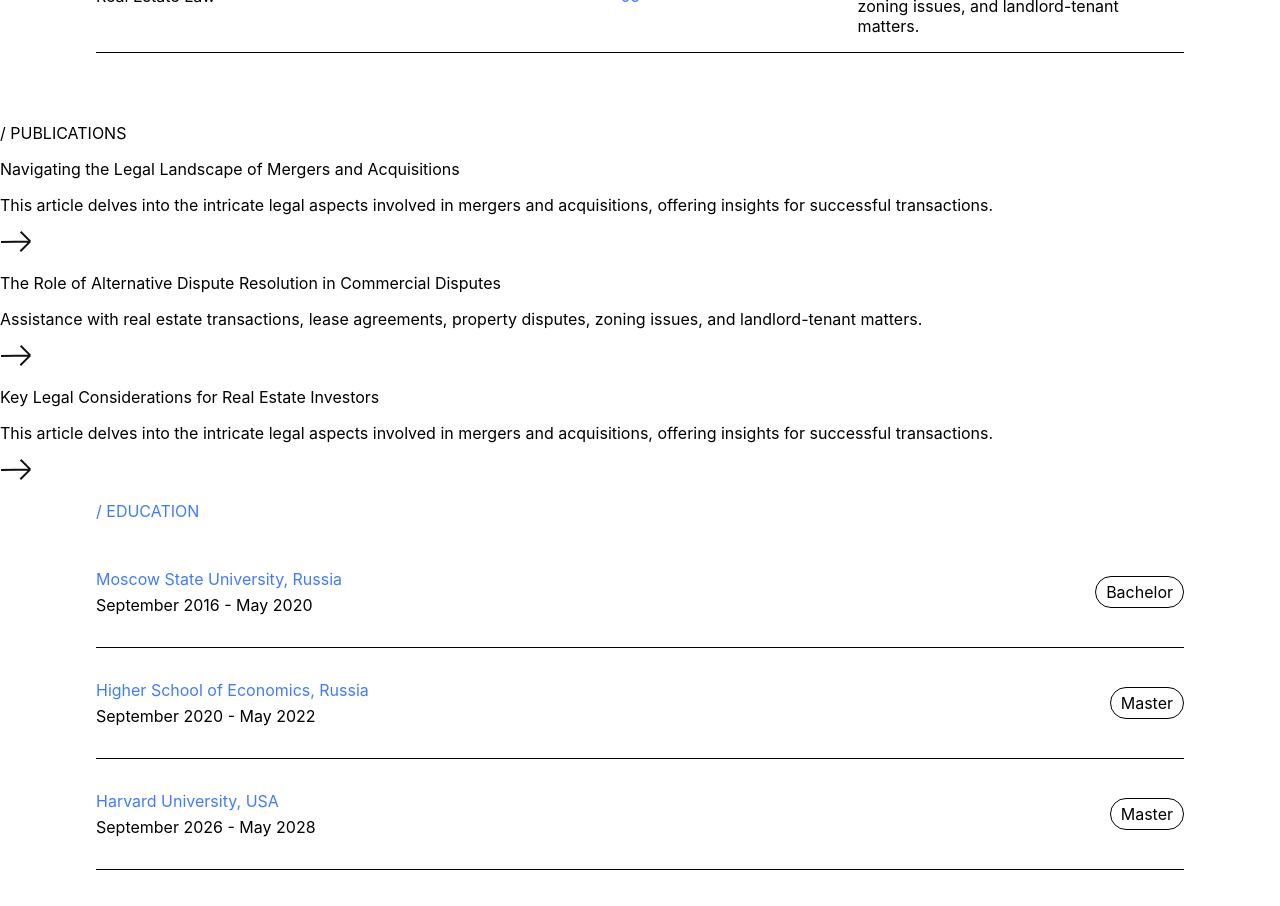
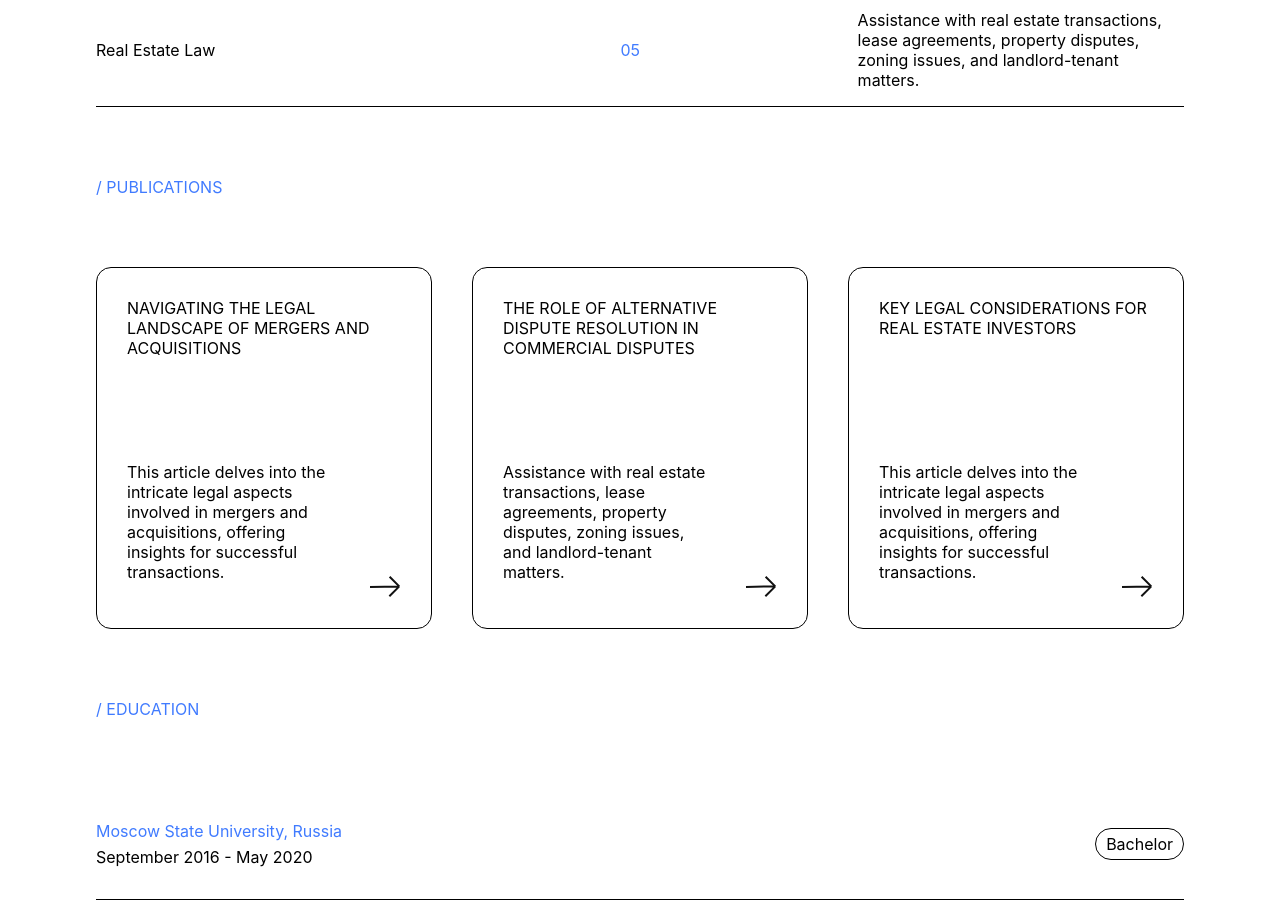
Before and after one commit to avocardiojam/luv, a React (Create React App) app: page / in a window 1280 px wide. Shown: the part 940-1846 px from the top of the page. Built offline with nearby package versions, Linux system fonts and the light colour scheme.

Commit message:
add fonts

```diff
--- a/public/index.html
+++ b/public/index.html
@@ -9,6 +9,9 @@
       name="description"
       content="Web site created using create-react-app"
     />
+    <link rel="preconnect" href="https://fonts.googleapis.com">
+    <link rel="preconnect" href="https://fonts.gstatic.com" crossorigin>
+    <link href="https://fonts.googleapis.com/css2?family=Poppins:ital,wght@0,100;0,200;0,300;0,400;0,500;0,600;0,700;0,800;0,900;1,100;1,200;1,300;1,400;1,500;1,600;1,700;1,800;1,900&display=swap" rel="stylesheet">
     <link rel="apple-touch-icon" href="%PUBLIC_URL%/logo192.png" />
     <!--
       manifest.json provides metadata used when your web app is installed on a
--- a/src/components/PublicationItem.jsx
+++ b/src/components/PublicationItem.jsx
@@ -5,9 +5,9 @@
         <div className={styles.publicationitem}>
             <div className={styles.box}>
                 <div>
-                    <p>{title}</p>
+                    <p className={styles.title}>{title}</p>
                 </div>
-                <div>
+                <div className={styles.boxitem2}>
                     <p>{description}</p>
                     <img src="./image/arrow.svg" alt="" />
                 </div>
--- a/src/data/PublicationItemData.js
+++ b/src/data/PublicationItemData.js
@@ -1,14 +1,14 @@
 export const PublicationItemData = [
     {
-        title: "Navigating the Legal Landscape of Mergers and Acquisitions",
+        title: "NAVIGATING THE LEGAL LANDSCAPE OF MERGERS AND ACQUISITIONS",
         description: "This article delves into the intricate legal aspects involved in mergers and acquisitions, offering insights for successful transactions."
     },
     {
-        title: "The Role of Alternative Dispute Resolution in  Commercial Disputes",
+        title: "THE ROLE OF ALTERNATIVE DISPUTE RESOLUTION IN  COMMERCIAL DISPUTES",
         description: "Assistance with real estate transactions, lease agreements, property disputes, zoning issues, and landlord-tenant matters."
     },
     {
-        title: "Key Legal Considerations for Real Estate Investors",
+        title: "KEY LEGAL CONSIDERATIONS FOR REAL ESTATE INVESTORS",
         description: "This article delves into the intricate legal aspects involved in mergers and acquisitions, offering insights for successful transactions."
     }
 ]
--- a/src/styles/Education.module.css
+++ b/src/styles/Education.module.css
@@ -7,4 +7,5 @@
 }
 .main{
     color: rgba(64, 123, 255, 1);
+    margin-bottom: 70px;
 }
--- a/src/styles/PublicationItem.module.css
+++ b/src/styles/PublicationItem.module.css
@@ -0,0 +1,20 @@
+
+.publicationitem {
+    border: 1px black solid;
+    border-radius: 15px;
+    padding: 30px 30px;
+}
+.box {
+    display: flex;
+    flex-direction: column;
+    justify-content: space-between;
+    min-height: 300px;
+}
+.boxitem2 {
+    display: flex;
+    align-items: flex-end;
+    gap: 30px;
+}
+.title {
+    margin: 0;
+}
--- a/src/styles/Publications.module.css
+++ b/src/styles/Publications.module.css
@@ -0,0 +1,16 @@
+.publications {
+    margin-bottom: 70px;
+}
+.container {
+    width: 85%;
+    margin: auto;
+}
+.main{
+    color: rgba(64, 123, 255, 1);
+    margin-bottom: 70px;
+}
+.items {
+    display: grid;
+    grid-template-columns: auto auto auto;
+    grid-gap: 40px;
+}
--- a/src/styles/Services.module.css
+++ b/src/styles/Services.module.css
@@ -7,4 +7,5 @@
 }
 .main{
     color: rgba(64, 123, 255, 1);
+    margin-bottom: 70px;
 }
```
